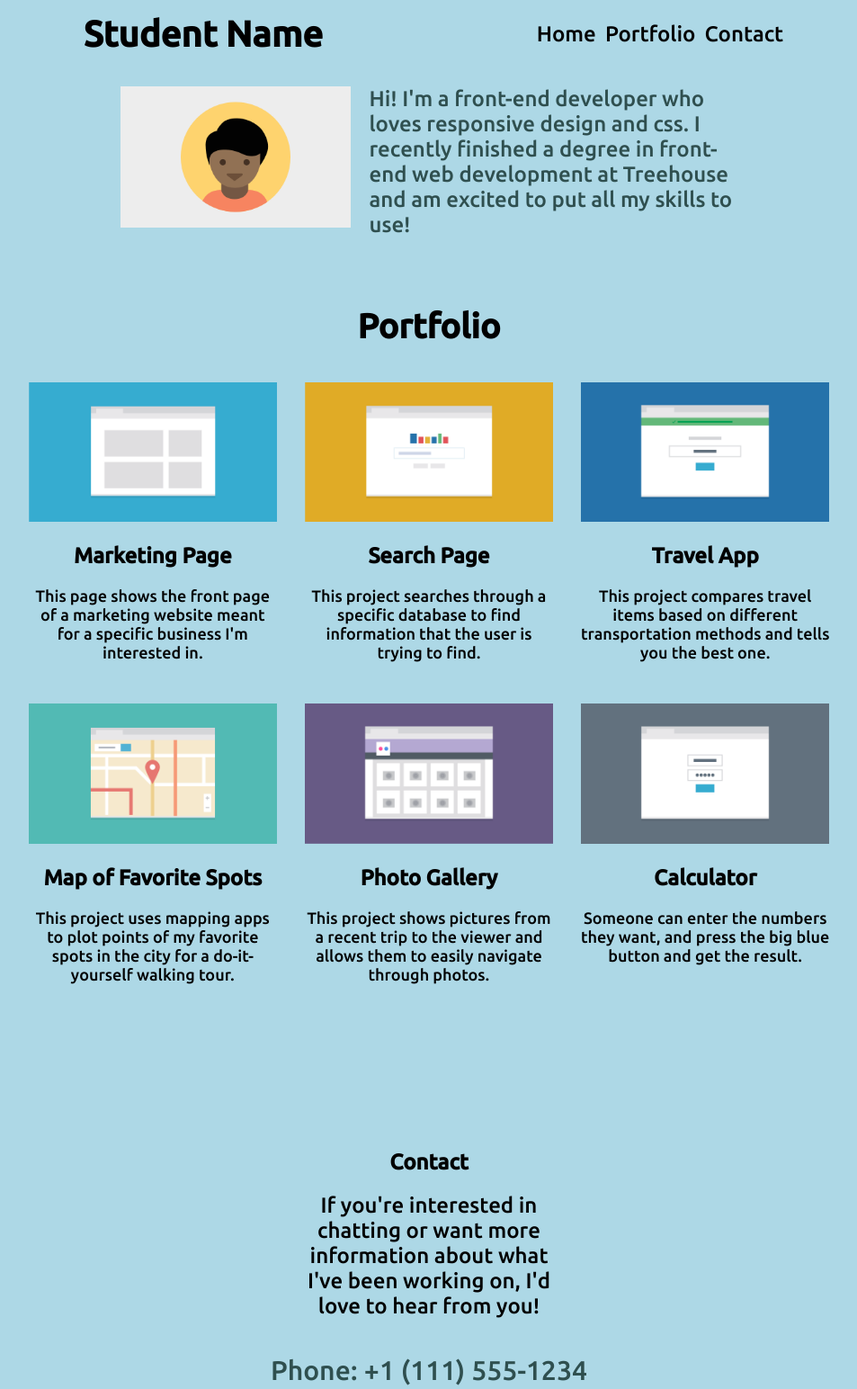
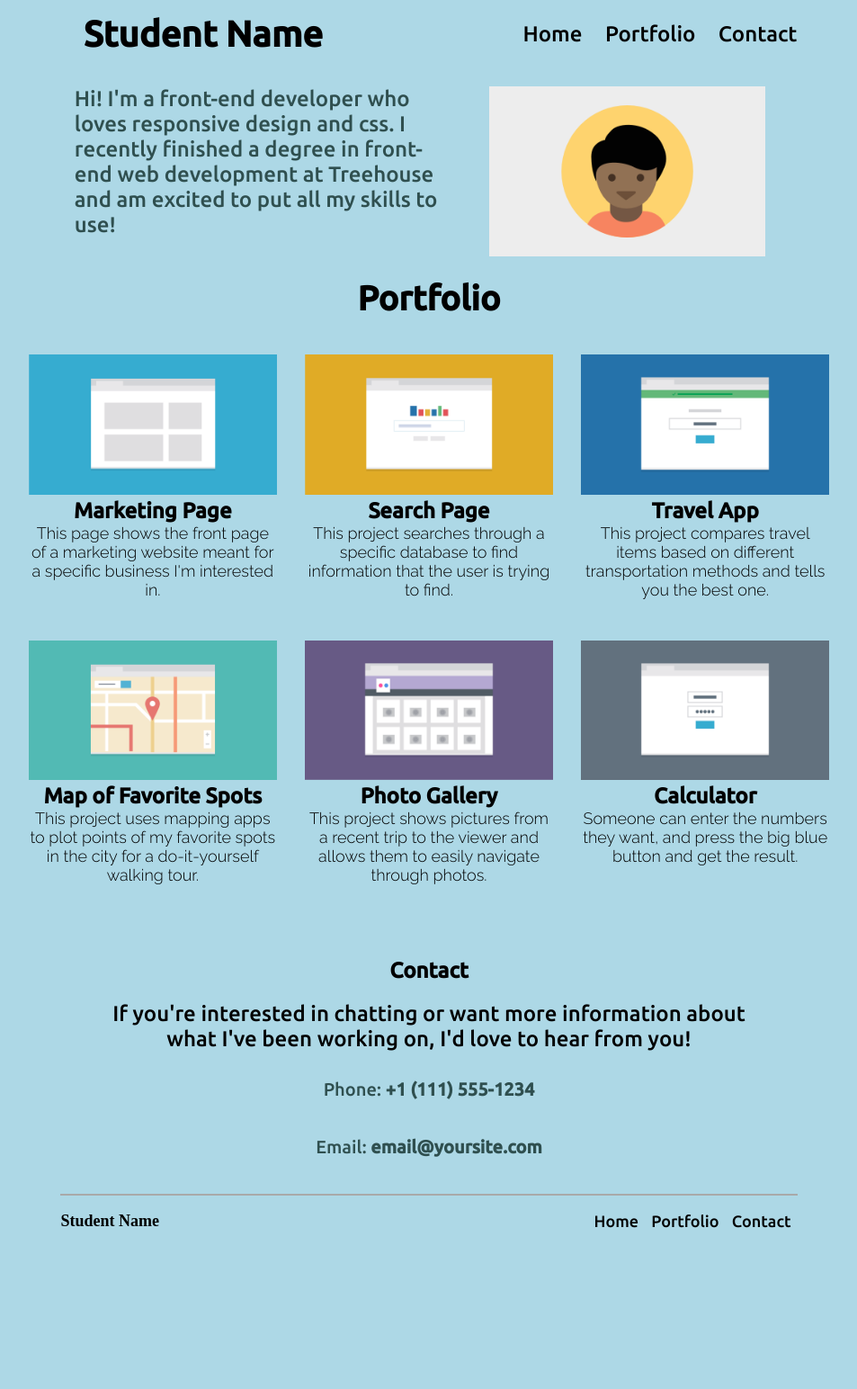
Before and after one commit to tylerstamperrr/Responsive-Layout, a plain HTML site: page index.html in a window 1280 px wide. Shown: the top 1544 px of the page at 90% size, without its empty margins (163-1116 px from the left). After the commit the page ends 1386 px from the top, so only its background shows below. Drawn offline with Linux system fonts and the light colour scheme.

Commit message:
some clean ups to match mockups

```diff
--- a/css/styles.css
+++ b/css/styles.css
@@ -1,7 +1,7 @@
 html, body{
     margin: 0 auto;
 }
-p, h1, h2 {
+p, h1, h2, li {
     font-family: 'Ubuntu', sans-serif;
 }
 a {
@@ -11,10 +11,17 @@ a {
 a:hover {
     color: blue;
 }
+li {
+    list-style: none;
+}
 
 @media only screen and (min-width: 320px) {
     body {
       background-color: lightblue;
+    }
+    .about-flex {
+        flex-direction: column-reverse;
+        display: flex;
     }
     .wrapper {
         width: 80%;
@@ -23,15 +30,21 @@ a:hover {
     .one {
         justify-content: center;
     }
+    .proj-title{
+        padding: 0;
+        margin: 0;
+    }
     .about-project {
-        width: 55%;
+        width: 90%;
         margin: 0 auto;
         padding-bottom: 10%;
         padding-top: 0;
+        font-size: 1.3em;
+        font-family: 'Raleway', sans-serif;
     }
     img{
-        width: 70%;
-        height: 45%;
+        width: 100%;
+        height: 65%;
         padding-top: 5%;
     }
     .main-content {
@@ -48,6 +61,8 @@ a:hover {
     }
     .prof-pic {
         width: 55%;
+        margin: 0 auto;
+        padding-bottom: 2.5%;
     }
     .contact-info {
         padding-top: 10px;
@@ -78,6 +93,14 @@ a:hover {
     body {
       background-color: lightblue;
     }
+    img{
+        width: 95%;
+    }
+    .about-project{
+        width: 90%;
+        font-size: 1.2em;
+        font-family: 'Raleway', sans-serif;
+    }
     .main-content {
         display: flex;
         flex-direction: row;
@@ -95,8 +118,8 @@ a:hover {
         justify-content: center;
     }
     .menu-item {
-        padding-left: 2%;
-        padding-right: 2%;
+        padding-left: 5%;
+        padding-right: 5%;
         font-size: 18px;
     }
     .top-name {
@@ -124,8 +147,9 @@ a:hover {
     .menu-bottom{
         display: none;
     }
+
     .footer-p {
-        width: 50%;
+        width: 70%;
         margin: 0 auto;
     }
   }
@@ -149,13 +173,18 @@ a:hover {
     .intro {
         font-size: 24px;
         color: darkslategray;
+        padding: 0 5% 0 0;
+    }
+    .prof-pic {
+        width: 30%;
+
     }
     .menu-item {
         font-size: 24px;
     }
     .footer-p {
         font-size: 24px;
-        width: 30%;
+        width: 70%;
         margin: 0 auto;
         text-align: center;
     }
@@ -169,12 +198,6 @@ a:hover {
     .menu {
         margin: 0;
     }
-    .prof-pic {
-        width: 25%;
-    }
-    .about-flex{
-        padding-bottom: 5%;
-    }
     .one, .two, .three, .four, .five, .six {
         width: 30%;
         padding: 0 0 0 0;
@@ -186,6 +209,7 @@ a:hover {
     .about-project {
         width: 90%;
         font-size: 18px;
+        font-family: 'Raleway', sans-serif;
     }
     .menu-bottom{
         display: flex;
@@ -202,4 +226,23 @@ a:hover {
     .top-btn {
         display: none;
     }
+    .normal, .bold{
+        font-size: 20px;
+    }
+    .bold{
+        font-weight: bold;
+    }
+    .contact-flex {
+        display: flex;
+        flex-direction: row;
+        justify-content: center;
+    }
+    .contact-info{
+        display: flex;
+        flex-direction: column;
+    }
+    .footer-cont{
+        padding-top: 0;
+        margin-top: 5%;
+    }
   }
--- a/index.html
+++ b/index.html
@@ -5,6 +5,7 @@
     <meta name="viewport" content="width=device-width, initial-scale=1.0">
     <link rel="stylesheet" href="css/styles.css">
     <link href="https://fonts.googleapis.com/css2?family=Ubuntu:wght@500&display=swap" rel="stylesheet">
+    <link href="https://fonts.googleapis.com/css2?family=Raleway:wght@300&display=swap" rel="stylesheet">
     <title>Responsive Layout Project</title>
 </head>
 
@@ -21,10 +22,9 @@
             </div>
 
             <div class='about-flex'>
-                <img class='prof-pic' src="images/responsive-layout-profile.png" alt="My Profile Picture">
-
                 <p class='intro'>Hi! I'm a front-end developer who loves responsive design and css. I recently finished a degree
                 in front-end web development at Treehouse and am excited to put all my skills to use!</p>
+                <img class='prof-pic' src="images/responsive-layout-profile.png" alt="My Profile Picture">
             </div>
 
         </div>
@@ -35,37 +35,37 @@
 
                 <div class='one'>
                     <img src="images/portfolio-1.png" alt="Marketing Page">
-                    <h2>Marketing Page</h2>
+                    <h2 class='proj-title'>Marketing Page</h2>
                     <p class='about-project'>This page shows the front page of a marketing website meant for a specific business I'm interested in.</p>
                 </div>
 
                 <div class='two'>
                     <img src="images/portfolio-2.png" alt="Search Page">
-                    <h2>Search Page</h2>
+                    <h2 class='proj-title'>Search Page</h2>
                     <p class='about-project'>This project searches through a specific database to find information that the user is trying to find.</p>
                 </div>
 
                 <div class='three'>
                     <img src="images/portfolio-3.png" alt="Travel App">
-                    <h2>Travel App</h2>
+                    <h2 class='proj-title'>Travel App</h2>
                     <p class='about-project'>This project compares travel items based on different transportation methods and tells you the best one.</p>
                 </div>
 
                 <div class='four'>
                     <img src="images/portfolio-4.png" alt="Map">
-                    <h2>Map of Favorite Spots</h2>
+                    <h2 class='proj-title'>Map of Favorite Spots</h2>
                     <p class='about-project'>This project uses mapping apps to plot points of my favorite spots in the city for a do-it-yourself walking tour.</p>
                 </div>
 
                 <div class='five'>
                     <img src="images/portfolio-5.png" alt="Photo Gallery">
-                    <h2>Photo Gallery</h2>
+                    <h2 class='proj-title'>Photo Gallery</h2>
                     <p class='about-project'>This project shows pictures from a recent trip to the viewer and allows them to easily navigate through photos.</p>
                 </div>
 
                 <div class='six'>
                     <img src="images/portfolio-6.png" alt="Calculator">
-                    <h2>Calculator</h2>
+                    <h2 class='proj-title'>Calculator</h2>
                     <p class='about-project'>Someone can enter the numbers they want, and press the big blue button and get the result.</p>
                 </div>
 
@@ -76,8 +76,8 @@
                 <P class='footer-p'>If you're interested in chatting or want more information about what I've been working on, I'd love to hear from you!</P>
 
                 <div class='contact-info'>
-                <p>Phone: +1 (111) 555-1234</p>
-                <p>Email: email@yoursite.com</p>
+                <p class='normal'>Phone: <b>+1 (111) 555-1234</b></p>
+                <p class='normal'>Email: <b>email@yoursite.com</b></p>
                 </div>
 
                 <div class='foot-border'>
```
